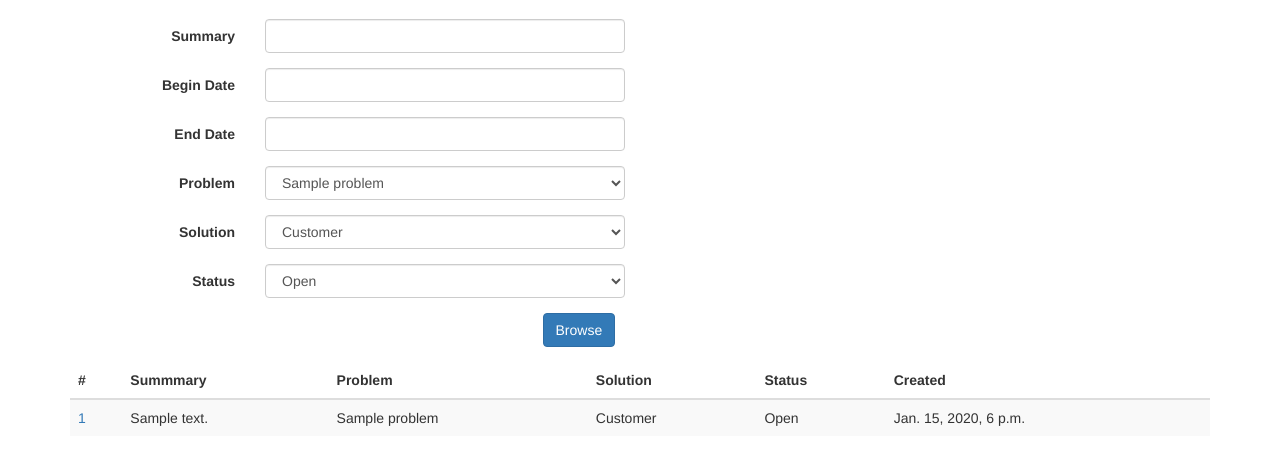
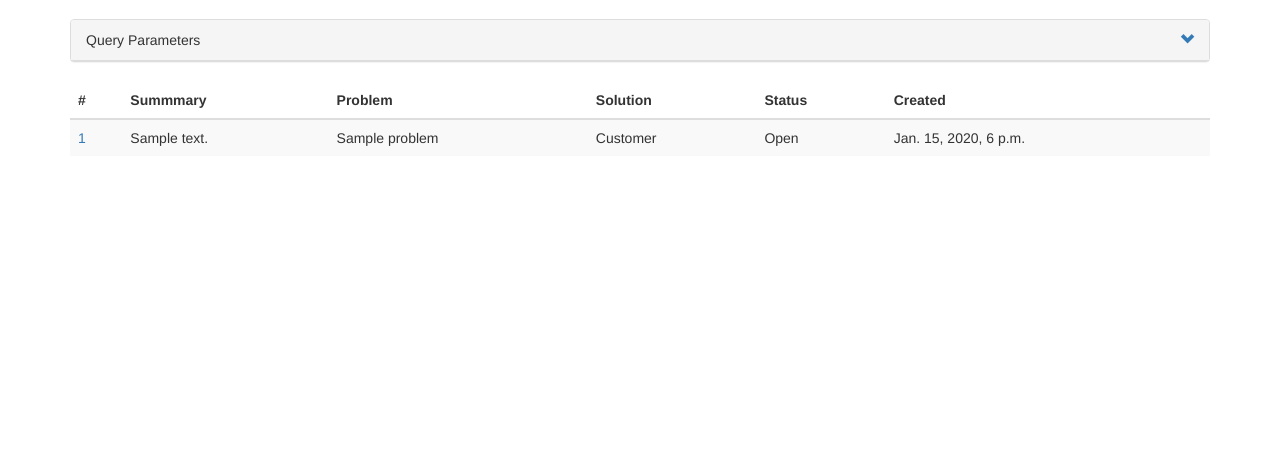
Before and after one commit to goncha/django-ticket, a Django app: page /ticket/ in a window 1280 px wide. Shown: the part 51-516 px from the top of the page. Run offline with Django 3.2, Linux system fonts and the light colour scheme; a user stored in the database is signed in; tables that the repository leaves empty hold one stand-in row (values such as "Sample post"); some libraries are stand-ins or nearby versions.

Commit message:
Add query parameter panel

```diff
--- a/ticket/templates/ticket/list.html
+++ b/ticket/templates/ticket/list.html
@@ -8,6 +8,16 @@
 
 <div class="row">
   <div class="col-md-12">
+    <div class="panel panel-default">
+      <div class="panel-heading">
+	Query Parameters
+	<span class="pull-right">
+	  <a href="#" id="button-query-params-toggle" role="button" aria-expanded="false">
+	    <span class="glyphicon glyphicon-chevron-down" aria-hidden="true"></span>
+	  </a>
+	</span>
+      </div>
+      <div class="panel-body" style="display: none" id="panel-query-params">
 	<form action="{% url 'ticket:index' %}" class="form-horizontal" method="get" role="form" id="form">
 	  <input id="id-page" name="page" type="hidden" value=""/>
 	  {% for field in form %}
@@ -24,9 +34,11 @@
 	  </div>
 	  {% endfor %}
 	  <div class="form-group">
-    <button type="button" id="submitButton" class="col-md-offset-5 btn btn-primary">Browse</button>
+	    <button type="button" id="submitButton" class="col-md-offset-5 btn btn-primary">Query</button>
 	  </div>
 	</form>
+      </div>
+    </div>
   </div>
 </div>
 
@@ -81,11 +93,24 @@
 
 {% block script %}
 <script class="javascript">
+$(function() {
   $("div.form-group input").addClass("form-control");
   $("div.form-group textarea").addClass("form-control")
   $("div.form-group select").addClass("form-control");
   $("#submitButton").click(function() {
     $("#form").submit();
+  });
+  $("#button-query-params-toggle").click(function() {
+    $("#panel-query-params").toggle();
+    var button = $("#button-query-params-toggle span");
+    if (button.hasClass("glyphicon-chevron-up")) {
+      button.removeClass("glyphicon-chevron-up");
+      button.addClass("glyphicon-chevron-down");
+    } else {
+      button.removeClass("glyphicon-chevron-down");
+      button.addClass("glyphicon-chevron-up");
+    }
+  });
 });
 
 function gotoPage(page) {
--- a/ticket/views.py
+++ b/ticket/views.py
@@ -49,10 +49,9 @@ def detail(request, ticket_id):
     return render(request, 'ticket/ticket.html', {'form': form})
 
 
-
 @require_http_methods(['POST'])
 @login_required
-def comment(request):
+def comment(request, ticket_id):
     return render(request, 'ticket/ticket.html')
 
 
```
Lines whose indentation alone changed are shown as unchanged.
